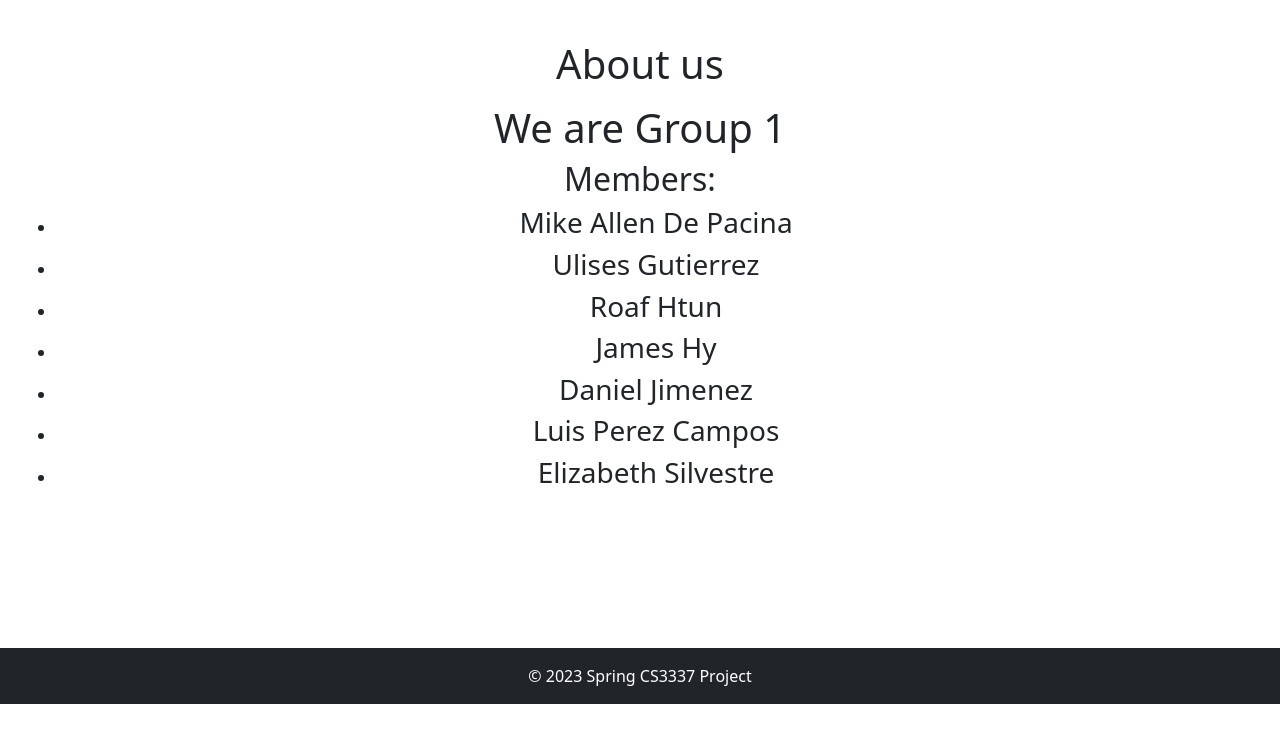
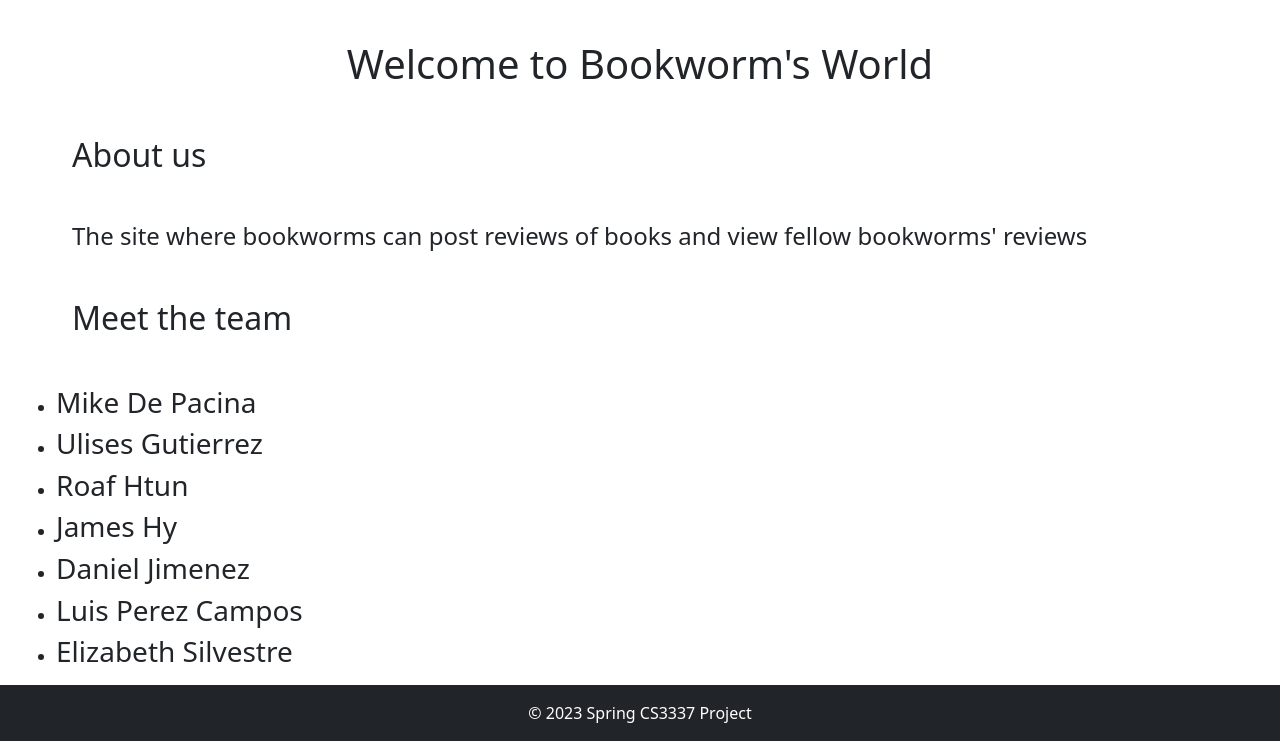
Before and after one commit to MikeDePacina/CS3337_Project, a Django app: page /about_us in a window 1280 px wide. Shown: the part 96-837 px from the top of the page. Before the commit the page ends 800 px from the top, so only its background shows below. Run offline with Django 4.2, Linux system fonts and the light colour scheme.

Commit message:
added info about site in about us page

```diff
--- a/bookEx/templates/bookMng/index.html
+++ b/bookEx/templates/bookMng/index.html
@@ -1,12 +1,14 @@
 {% extends "home.html"%}
 
 {% block content%}
-    <div class="container-fluid mx-auto text-center">
-        <h1 class="my-3">About us</h1>
-        <h1> We are Group 1 </h1>
-        <h2> Members: </h2>
-        <ul>
-            <li> <h3> Mike Allen De Pacina</h3> </li>
+    <div class="container-fluid mx-auto">
+
+        <h1 class="text-center my-3">Welcome to Bookworm's World</h1>
+        <h2 class="text-start m-5">About us</h2>
+        <h4 class="text-start mx-5 my-3">The site where bookworms can post reviews of books and view fellow bookworms' reviews</h4>
+        <h2 class="text-start mx-5 my-5">Meet the team</h2>
+        <ul class="text-start">
+            <li> <h3> Mike De Pacina</h3> </li>
             <li> <h3> Ulises Gutierrez</h3> </li>
             <li> <h3> Roaf Htun</h3> </li>
             <li> <h3> James Hy </h3> </li>
```
Also changed, not shown: bookEx/templates/bookMng/displaybooks.html (+3 -5 lines).
